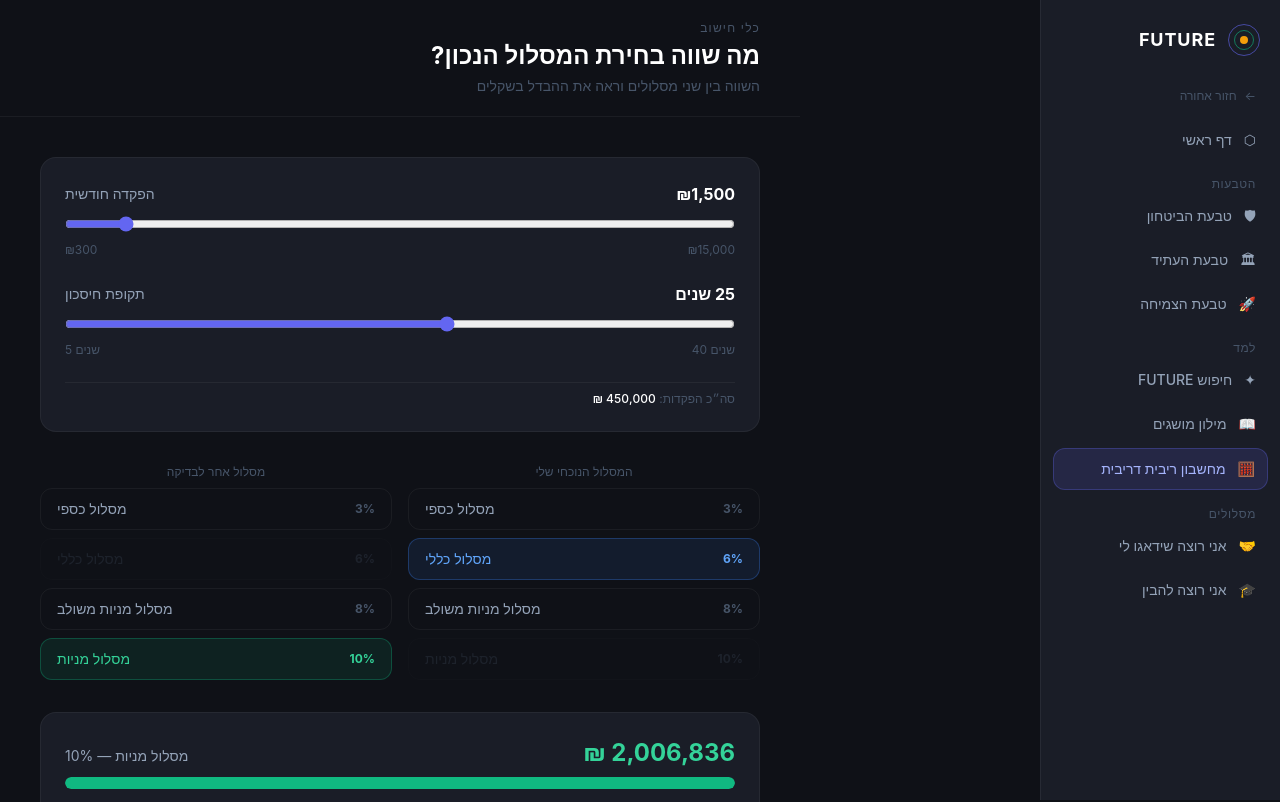
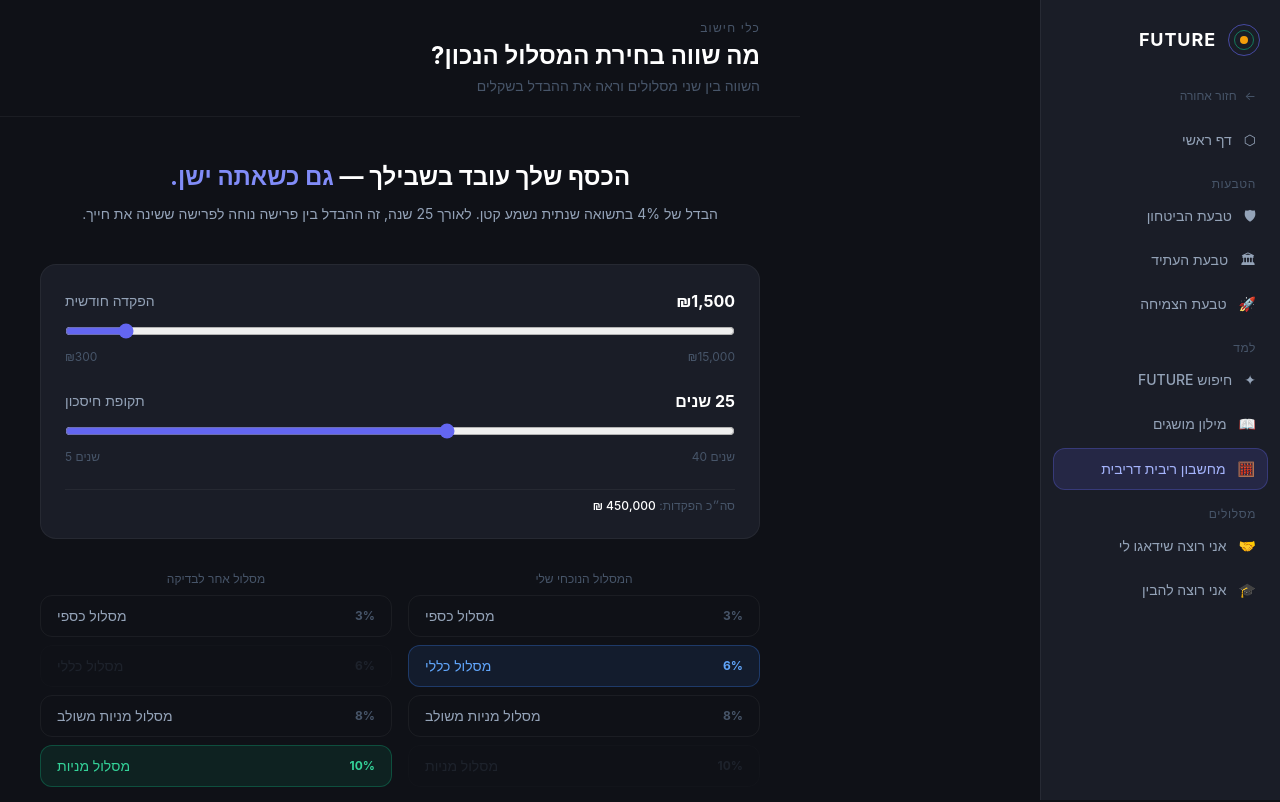
Before and after one commit to erezarnon12-arch/FUTURE, a Next.js app in the folder future-app/frontend/: page /learn/calculator in a window 1280 px wide. Shown: the top 802 px of the page. Built offline with nearby package versions, Linux system fonts and the light colour scheme.

Commit message:
Add marketing headline to calculator page
Co-Authored-By: Claude Sonnet 4.6 <noreply@anthropic.com>

```diff
--- a/future-app/frontend/app/learn/calculator/page.tsx
+++ b/future-app/frontend/app/learn/calculator/page.tsx
@@ -62,6 +62,16 @@ export default function CalculatorPage() {
         </div>
 
         <div className="max-w-3xl mx-auto px-6 py-10">
+
+          {/* HERO QUOTE */}
+          <div className="text-center mb-10">
+            <p className="text-2xl font-bold text-white leading-relaxed mb-2">
+              הכסף שלך עובד בשבילך — <span className="text-indigo-400">גם כשאתה ישן.</span>
+            </p>
+            <p className="text-text-secondary text-sm">
+              הבדל של 4% בתשואה שנתית נשמע קטן. לאורך 25 שנה, זה ההבדל בין פרישה נוחה לפרישה ששינה את חייך.
+            </p>
+          </div>
 
           {/* INPUTS */}
           <div className="bg-surface-2 rounded-2xl border border-white/5 p-6 mb-8 space-y-6">
```
